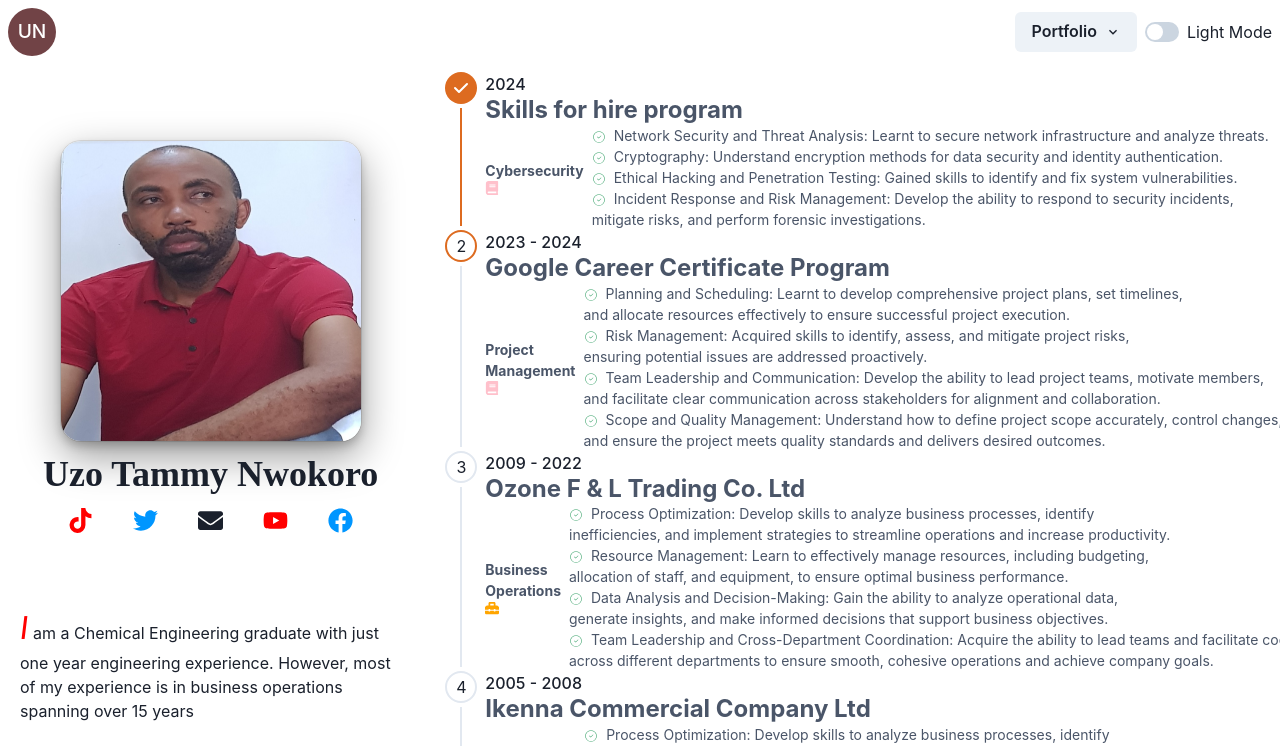
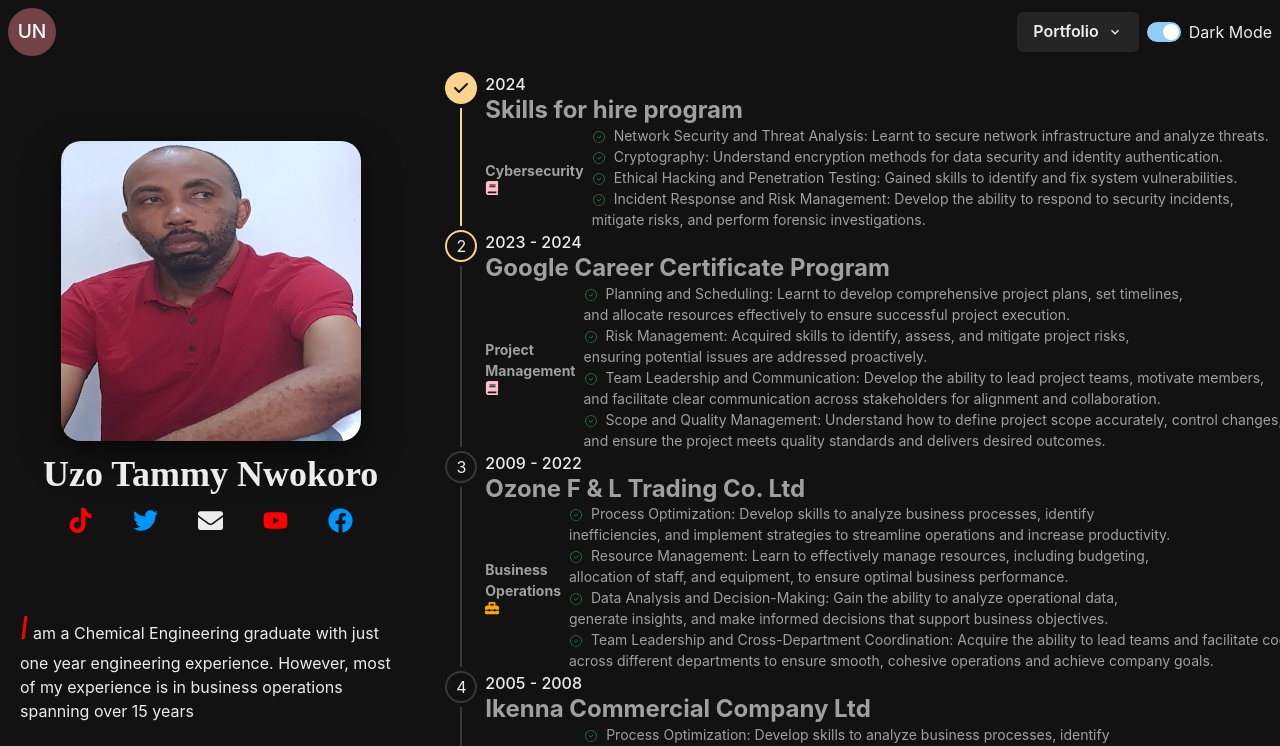
Before and after one commit to UzoTammy/nwokoro-react, a React (Vite) app: page / in a window 1280 px wide. Shown: the top 746 px of the page. Built offline with nearby package versions, Linux system fonts and the light colour scheme.

Commit message:
Custom theme

```diff
--- a/src/App.tsx
+++ b/src/App.tsx
@@ -32,7 +32,7 @@
             <Box marginTop={5} bg='whiteAlpha' height={'30px'}>
               <HStack>
                 <MdCopyright />
-                <Text>2024</Text>
+                <Text>2024 designed by Me</Text>
               </HStack>
             </Box>
           </Grid>
--- a/src/theme.ts
+++ b/src/theme.ts
@@ -6,6 +6,21 @@
 }
 
 
-const theme = extendTheme([config])
+const theme = extendTheme({
+    config, colors: {
+        gray: {
+            50: '#f9f9f9',
+            100: '#ededed',
+            200: '#d3d3d3',
+            300: '#b3b3b3',
+            400: '#a0a0a0',
+            500: '#898989',
+            600: '#636363',
+            700: '#202020',
+            800: '#121212',
+            900: '#111'
+        }
+    }
+})
 
 export default theme;
```
